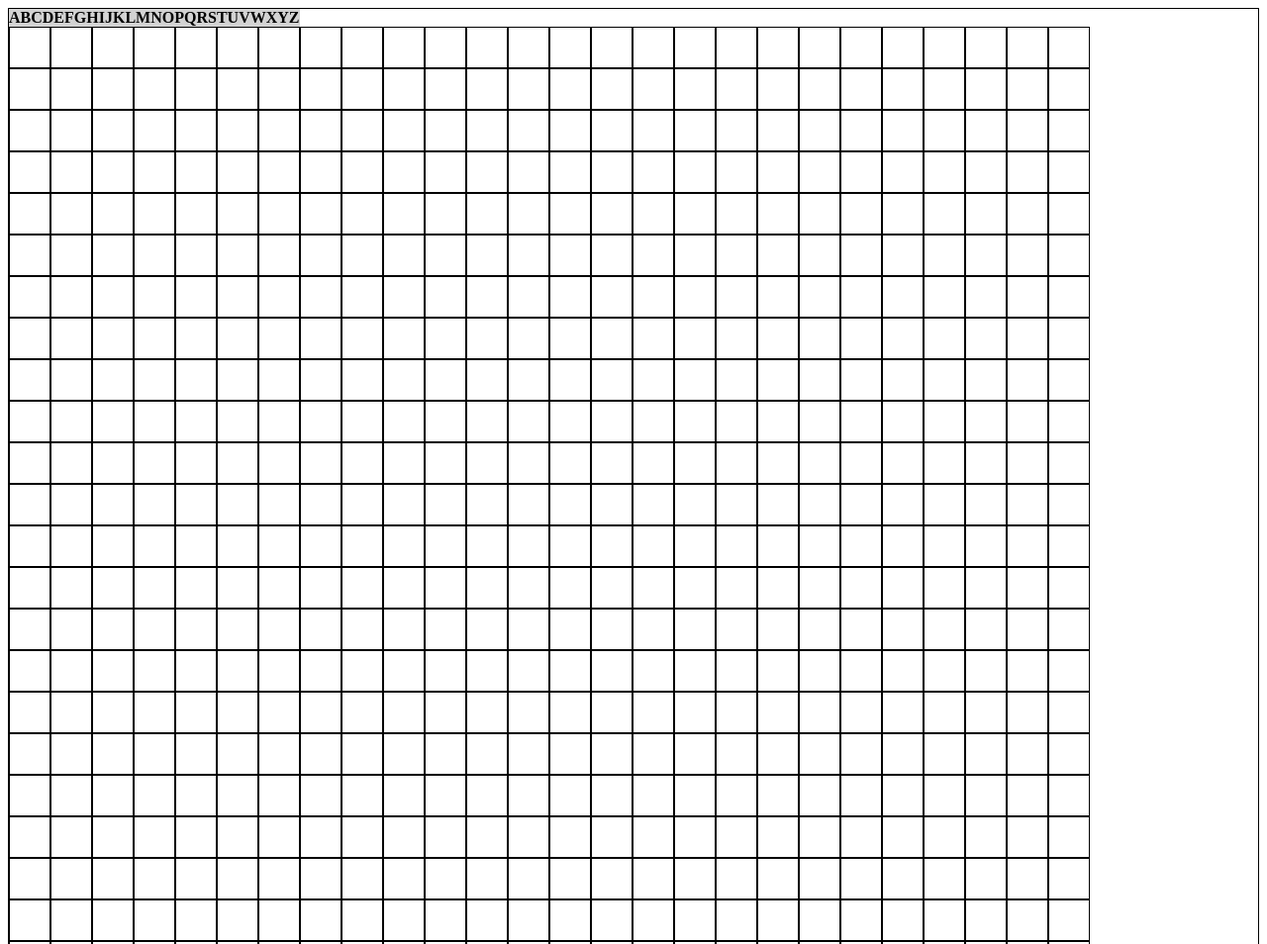
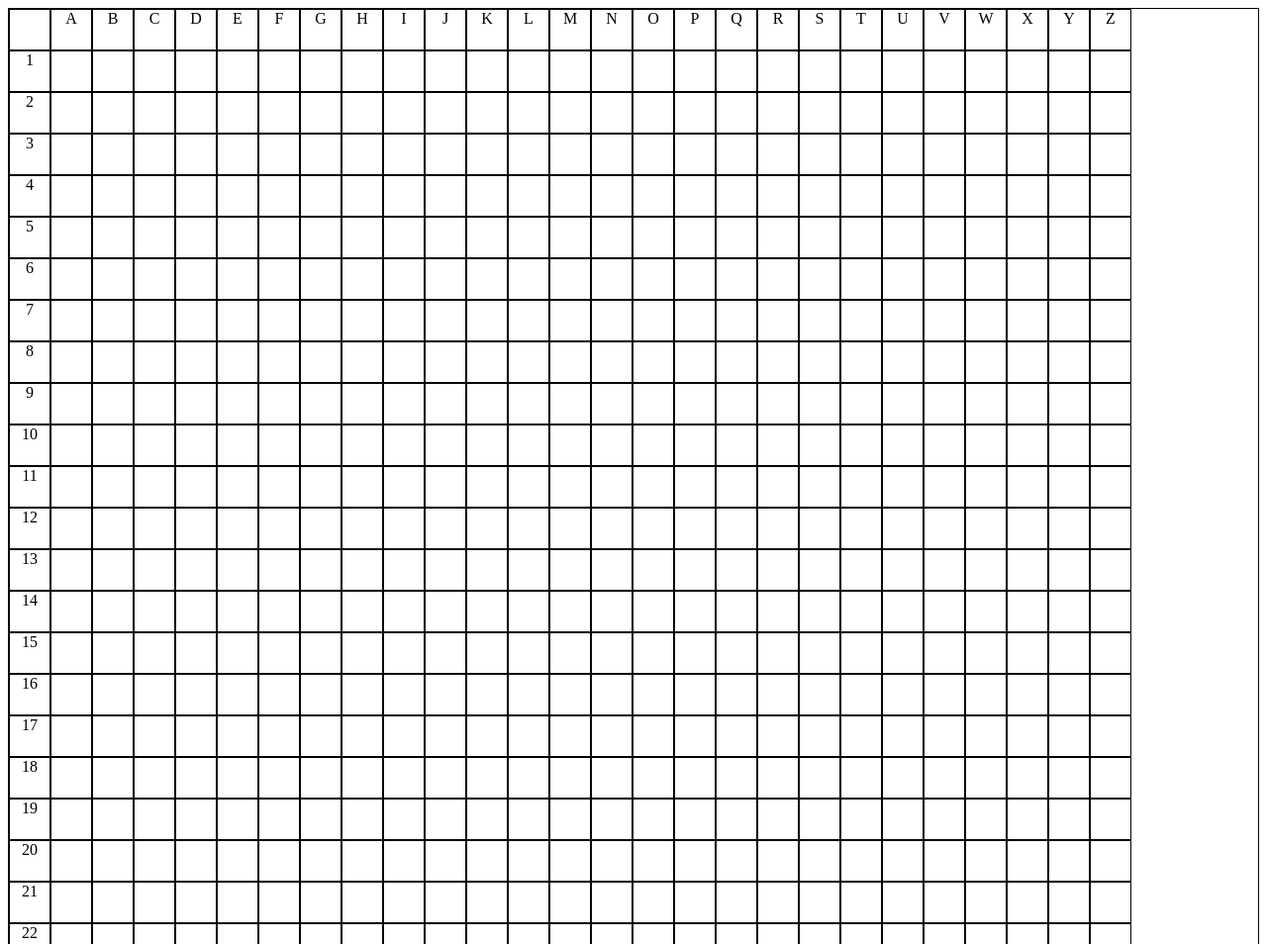
Before and after one commit to Maxapelquist/Aim, a plain HTML site: page sheet.html in a window 1280 px wide. Shown: the top 954 px of the page at 99% size. Drawn offline with nearby package versions, Linux system fonts and the light colour scheme.

Commit message:
sheet test

```diff
--- a/sheet.html
+++ b/sheet.html
@@ -29,20 +29,25 @@
     const cols = 26;
     const rows = 50;
 
-    // Create a table for the spreadsheet
-    for (let r = 0; r < rows; r++) {
+    // Create table for spreadsheet
+    for (let r = -1; r < rows; r++) {
       const row = $("<div>").addClass("row");
-      for (let c = 0; c < cols; c++) {
-        let cellClass = "cell";
-        let cellText = "";
-        if (r === 0) {
-          cellClass = "header-cell";
-          cellText = String.fromCharCode(65 + c);
+      for (let c = -1; c < cols; c++) {
+        let cell;
+        if (r === -1 && c > -1) {
+          cell = $("<div>")
+            .addClass("cell header")
+            .text(String.fromCharCode(c + 65));
+        } else if (c === -1 && r > -1) {
+          cell = $("<div>")
+            .addClass("cell header")
+            .text(r + 1);
+        } else {
+          cell = $("<div>")
+            .addClass("cell")
+            .attr("id", `cell-${r}-${c}`)
+            .text("");
         }
-        const cell = $("<div>")
-          .addClass(cellClass)
-          .attr("id", `cell-${r}-${c}`)
-          .text(cellText);
         row.append(cell);
       }
       spreadsheet.append(row);
```
